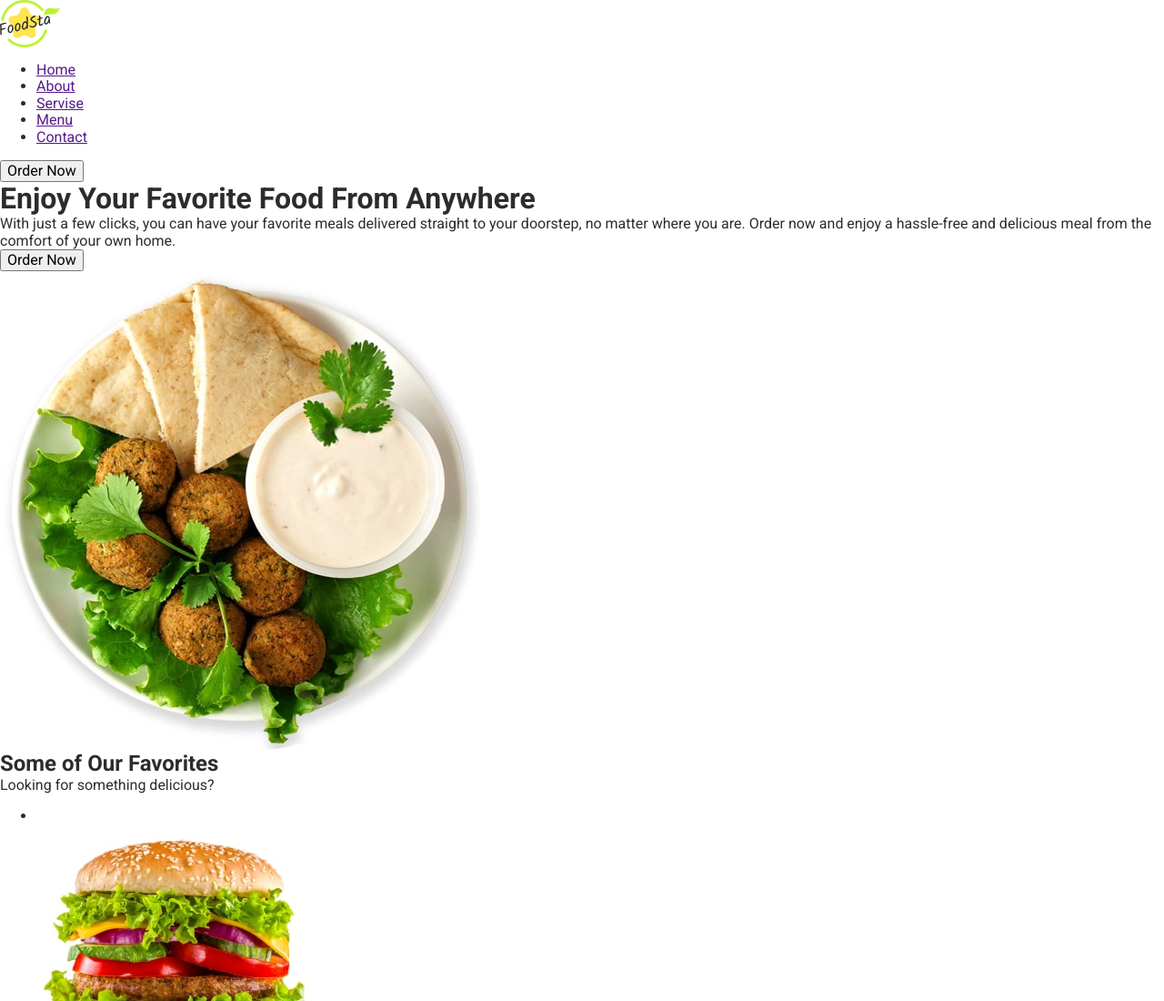
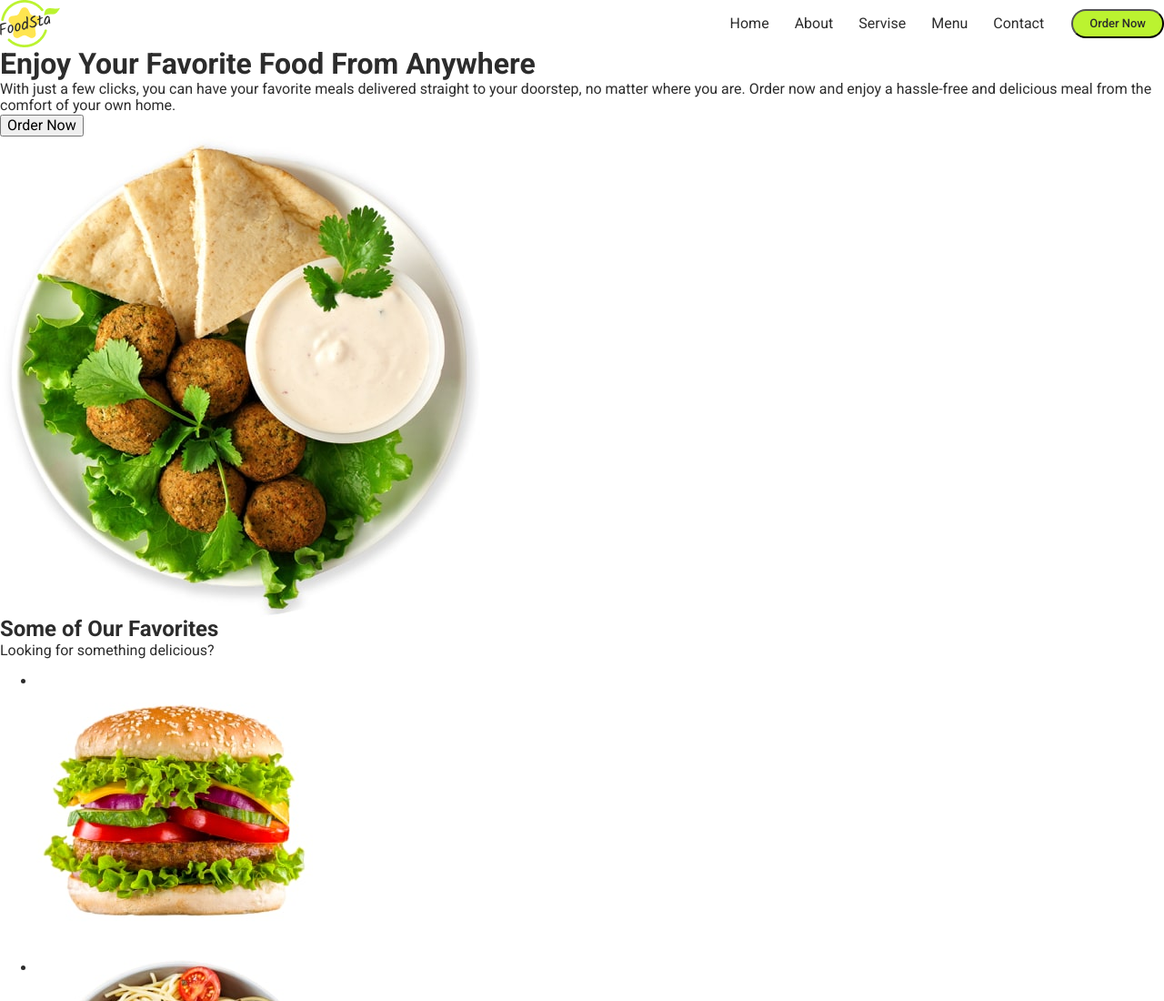
Before and after one commit to YevheniiaUhnich/team-pro, a plain HTML site: page index.html in a window 1280 px wide. Shown: the top 1100 px of the page at 91% size. Drawn offline with nearby package versions, Linux system fonts and the light colour scheme.

Commit message:
add class

```diff
--- a/css/styles.css
+++ b/css/styles.css
@@ -46,3 +46,50 @@ img {
 address {
   font-style: normal;
 }
+.header-div {
+}
+.header-container {
+  display: flex;
+  justify-content: space-between;
+}
+.logo-ico {
+}
+.navigation-container {
+  display: flex;
+  align-items: center;
+}
+.navigation {
+}
+.navi-ul {
+  display: flex;
+  list-style-type: none;
+  column-gap: 28px;
+  margin-right: 30px;
+}
+.navi-li {
+}
+.navi-a{
+color: #2c2c2c;
+  text-decoration: none;
+}
+.navi-a:hover,
+.navi-a:focus {
+  color: #bbf330;
+  text-decoration: underline;
+}
+.order-btn {
+  color: #2c2c2c;
+  background-color: #BBF330;
+  display: inline-flex;
+  padding: 6px 18px;
+  justify-content: center;
+  align-items: center;
+  color: #2c2c2c;
+  text-align: right;
+  font-size: 13px;
+  font-style: normal;
+  font-weight: 500;
+  line-height: 19.5px;
+border-radius: 25px;
+height: 32px;
+}
--- a/index.html
+++ b/index.html
@@ -21,19 +21,23 @@
     <link rel="stylesheet" href="./css/styles.css" />
   </head>
   <body>
-    <!-- Header Петро -->
-    <header>
-      <a href=""><img src="./images/logo.png" alt="logo" width="66" height="52"></a>
-      <nav>
-        <ul>
-          <li><a href="">Home</a></li>
-          <li><a href="">About</a></li>
-          <li><a href="">Servise</a></li>
-          <li><a href="">Menu</a></li>
-          <li><a href="">Contact</a></li>
+    <!-- Header Дмитро -->
+    <header class="header-div">
+      <div class="header-container">
+      <a class="logo-ico" href=""><img src="./images/logo.png" alt="logo" width="66" height="52"></a>
+      <div class="navigation-container">
+      <nav class="navigation">
+        <ul class="navi-ul">
+          <li class="navi-li"><a class="navi-a" href="">Home</a></li>
+          <li class="navi-li"><a class="navi-a" href="">About</a></li>
+          <li class="navi-li"><a class="navi-a" href="">Servise</a></li>
+          <li class="navi-li"><a class="navi-a" href="">Menu</a></li>
+          <li class="navi-li"><a class="navi-a" href="">Contact</a></li>
         </ul>
       </nav>
-      <button type="button">Order Now</button>
+      <button class="order-btn" type="button">Order Now</button>
+    </div>
+  </div>
     </header>
     <!-- Hero Євгенія -->
     <section>
```
